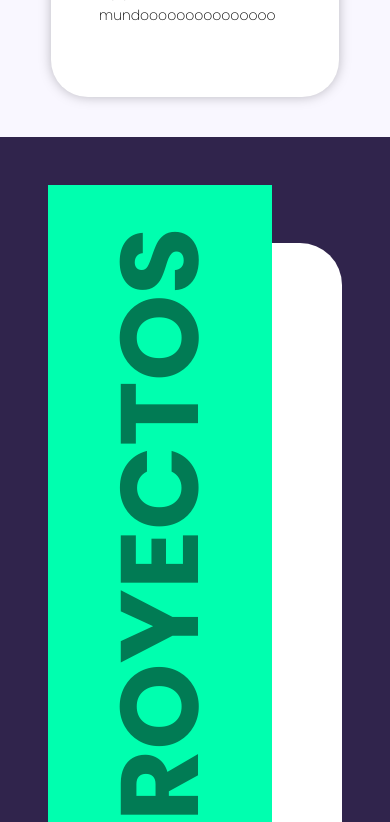
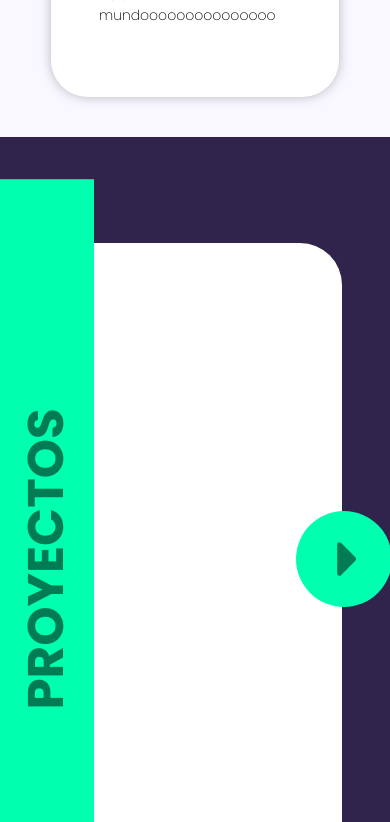
Before and after one commit to CosmicWave-Labs/Landing-Page, a React (Vite) app: page / in a window 390 px wide. Shown: the part 4780-5602 px from the top of the page. Built offline with nearby package versions, Linux system fonts and the light colour scheme.

Commit message:
Mobile Views v2

```diff
--- a/src/Components/Projects.tsx
+++ b/src/Components/Projects.tsx
@@ -3,18 +3,14 @@ import { FaCaretRight } from "react-icons/fa";
 
 export const Projects: FC = () => {
   return (
-    <section className="bg-[#30244C] w-full h-full relative">
-      <div className="flex h-full">
-        <div className="absolute top-12 bottom-12 left-12 bg-greenProj h-auto w-56 md:w-56 z-10 flex items-center justify-center">
-          <h1 className="font-Poppins-Bold font-extrabold text-[110px] text-[#017B54] rotate-180 [writing-mode:vertical-lr]">PROYECTOS</h1>
-        </div>
-
-        <div className="flex-grow flex items-center relative">
-          <button className="h-3/4 w-10/12 rounded-[42px] bg-white mx-12"></button>
-          <button className="w-24 h-24 bg-[#00FFAF] rounded-full absolute right-56 flex items-center justify-center">
+    <section className="bg-[#30244C] w-full h-full relative flex items-center justify-center">
+      <div className="h-3/4 w-10/12 rounded-[42px] bg-white mx-12 relative">
+          <button className="w-24 h-24 bg-[#00FFAF] rounded-full absolute right-[-50px] top-1/2 transform -translate-y-1/2 flex items-center justify-center">
             <FaCaretRight className="text-[#017B54] text-[58px] ml-2"/>
           </button>
-        </div>
+          <div className="absolute left-[-50px] top-1/2 transform -translate-y-1/2  bg-greenProj h-[120%] w-56 max-[580px]:w-32 max-[400px]:w-24 z-10 flex items-center justify-center">
+            <h1 className="font-Poppins-Bold font-extrabold text-[90px] max-[580px]:text-[70px] max-[400px]:text-[50px] text-[#017B54] rotate-180 [writing-mode:vertical-lr]">PROYECTOS</h1>
+          </div>
       </div>
     </section>
   );
```
